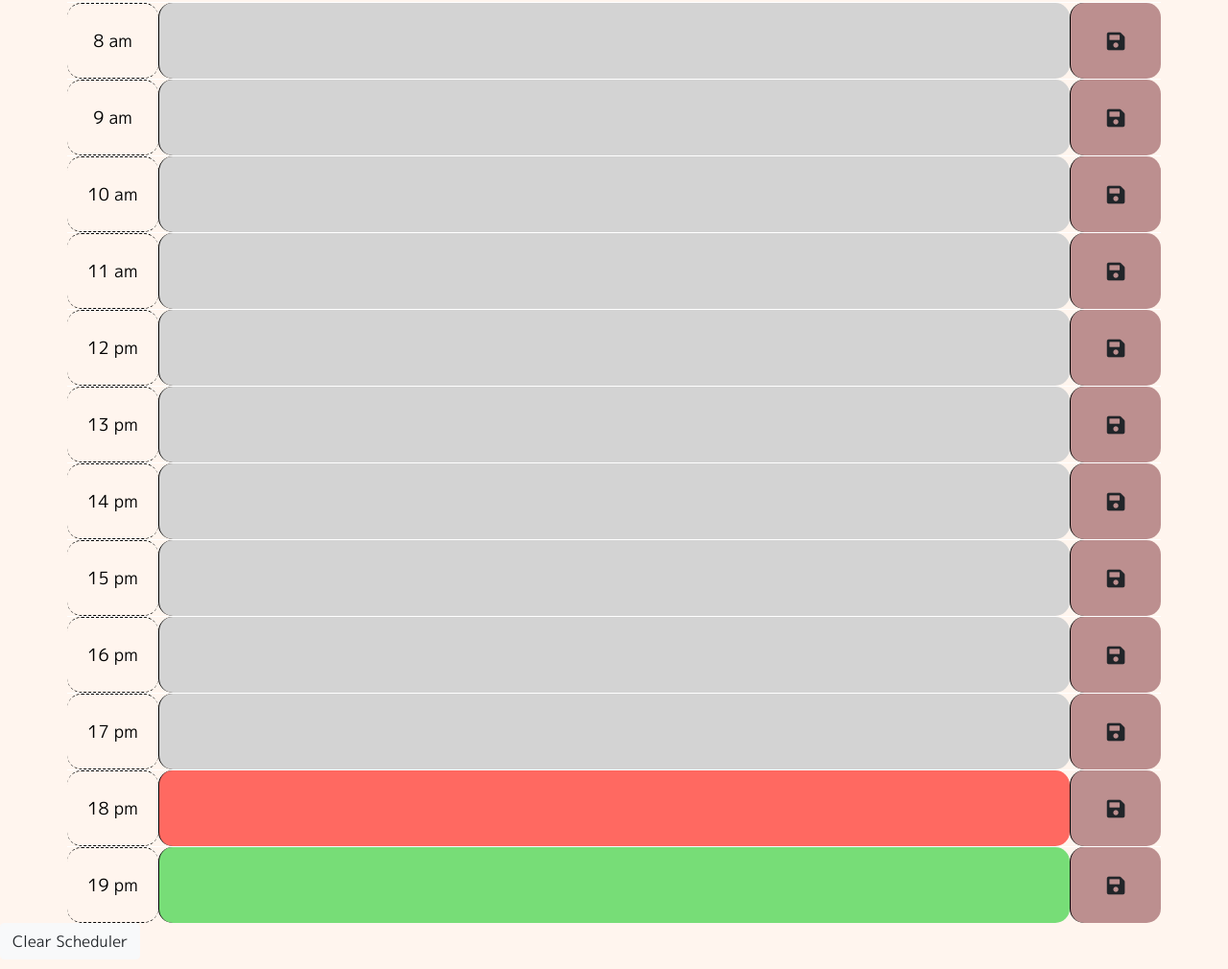
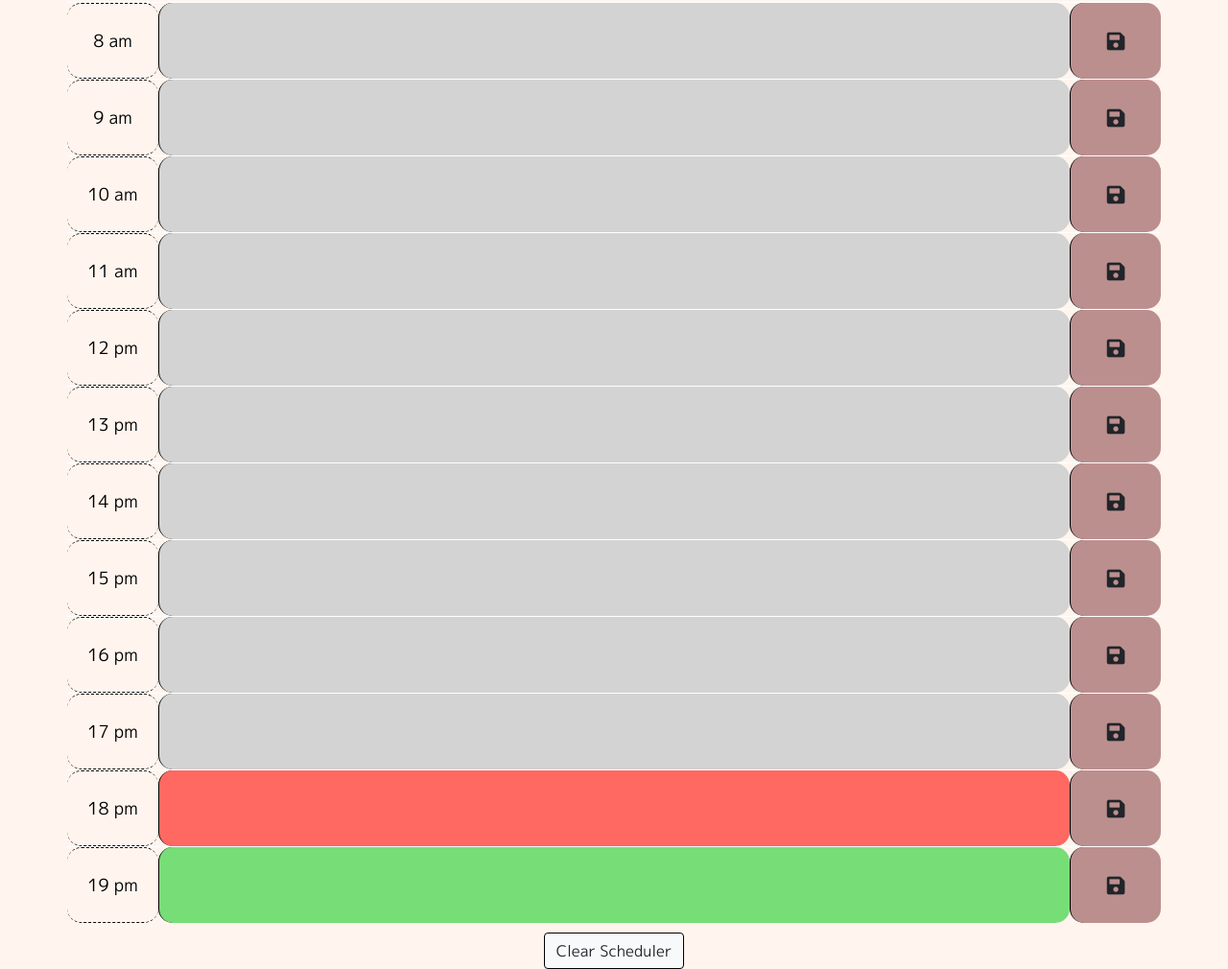
Before and after one commit to hilbug/05-work-day-scheduler, a plain HTML site: page index.html in a window 1280 px wide. Shown: the part 334-1344 px from the top of the page at 96% size. Drawn offline with nearby package versions, Linux system fonts and the light colour scheme.

Commit message:
add clear button styling

```diff
--- a/assets/style.css
+++ b/assets/style.css
@@ -45,6 +45,16 @@ textarea {
   border-top: 1px solid white;;
 }
 
+.buttonDiv {
+  display: flex;
+  justify-content: center;
+  margin-top: 10px ;
+}
+
+.clr-btn {
+  border: 1px solid black;
+}
+
 .hour {
   color: #000000;
   border-top: 1px dashed #000000;
```
